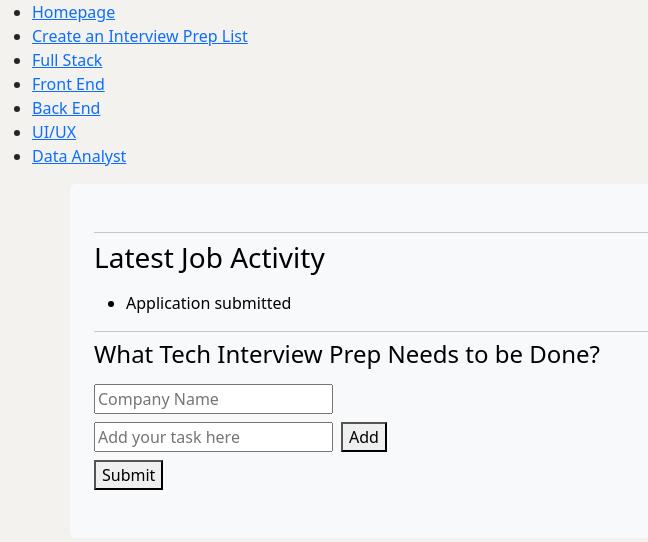
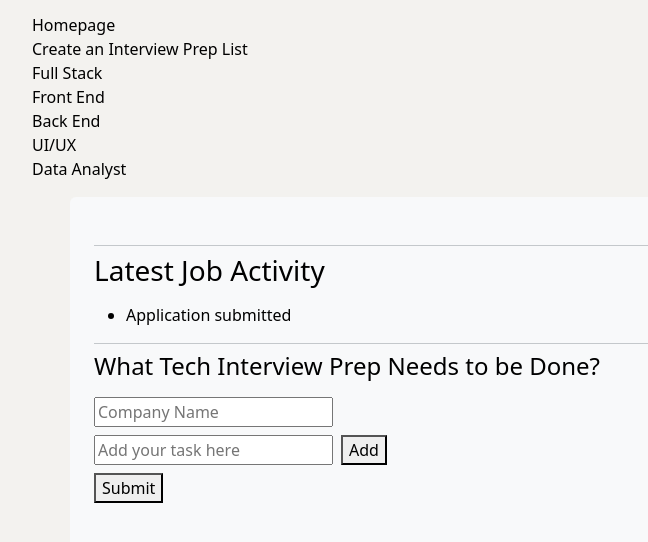
Before and after one commit to MercyAkindele/tech-todo-list, a React (Create React App) app: page /new-tech-list in a window 1280 px wide. Shown: the top 542 px of the page, without its empty margins (0-648 px from the left). Built offline with nearby package versions, Linux system fonts and the light colour scheme.

Commit message:
removed list style and text decor on the navigation

```diff
--- a/src/App.css
+++ b/src/App.css
@@ -2,6 +2,15 @@
   text-decoration: line-through;
 }
 
-/* .list-layout {
-  transition: 0.5s;
-} */
+nav ul{
+  list-style: none;
+  margin-top:1%;
+}
+nav ul li a{
+  text-decoration: none;
+  color: black;
+  transition: all 0.4s linear;
+}
+nav ul li a:hover{
+  color:blue;
+}
```
